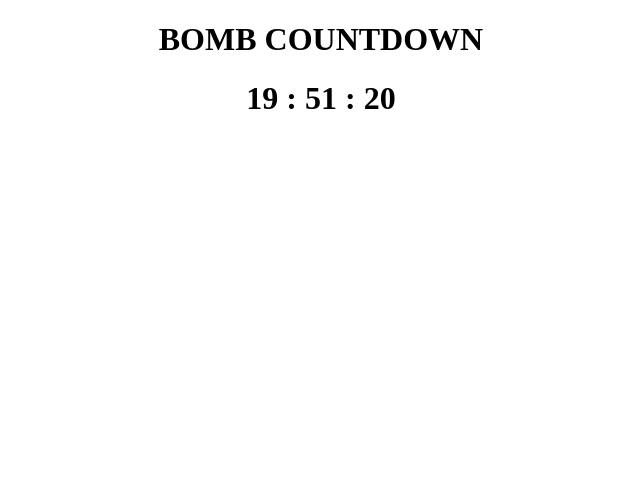
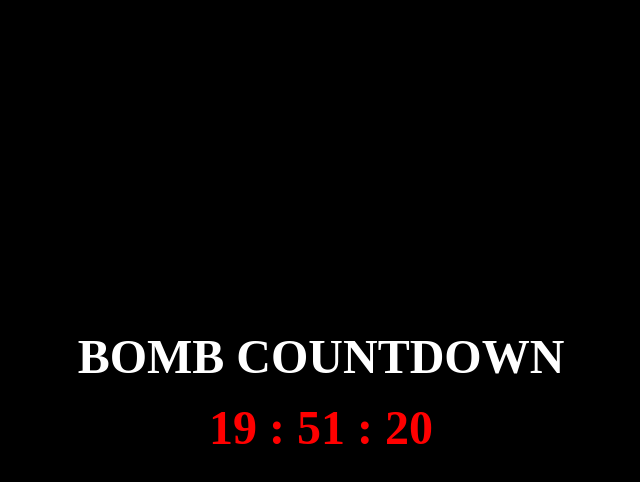
Before and after one commit to MarcoZellini/js-simon, a plain HTML site: page index.html in a window 1280 px wide. Shown: the whole page, without its empty margins (319-959 px from the left). Drawn offline with Linux system fonts and the light colour scheme.

Commit message:
Add style

```diff
--- a/assets/css/style.css
+++ b/assets/css/style.css
@@ -1,3 +1,26 @@
+* {
+    margin: 0;
+    padding: 0;
+    box-sizing: border-box;
+}
+
+.container {
+    margin: auto;
+    height: 100vh;
+    display: flex;
+    justify-content: center;
+    align-items: center;
+    flex-direction: column;
+    background-color: #000;
+}
+
 h1 {
     text-align: center;
+    margin-bottom: 1rem;
+    font-size: 3rem;
+    color: white;
 }
+
+h1:last-child {
+    color: red;
+}
--- a/index.html
+++ b/index.html
@@ -7,10 +7,11 @@
         <link rel="stylesheet" href="./assets/css/style.css">
     </head>
     <body>
-        <h1>BOMB COUNTDOWN</h1>
-        <div class="timer">
+        <div class="container">
+            <h1>BOMB COUNTDOWN</h1>
+            <div class="timer"></div>
+        </div>
 
-        </div>
         <script type="text/javascript" src="./assets/js/script.js"></script>
     </body>
 </html>
```
